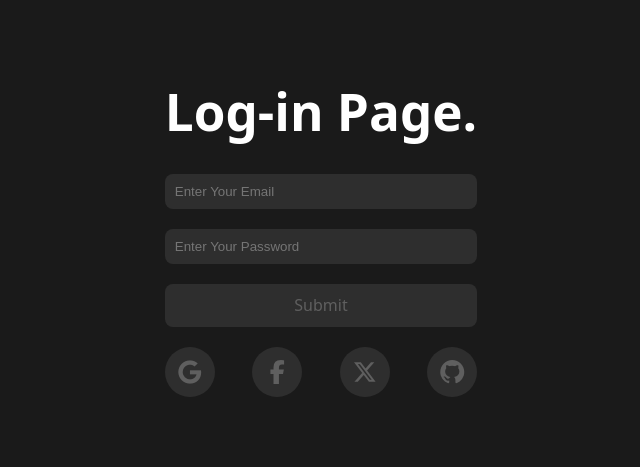
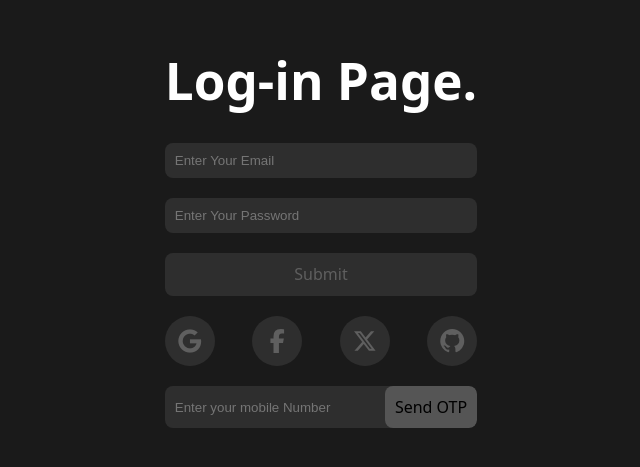
Before and after one commit to PrasanjeetBiswas/react-firebase, a React (Vite) app: page /login in a window 1280 px wide. Shown: the part 177-644 px from the top of the page, without its empty margins (319-959 px from the left). Built offline with nearby package versions, Linux system fonts and the light colour scheme.

Commit message:
Your commit message

```diff
--- a/src/components/Login.jsx
+++ b/src/components/Login.jsx
@@ -7,6 +7,8 @@ import {
   FacebookAuthProvider,
   TwitterAuthProvider,
   GithubAuthProvider,
+  signInWithPhoneNumber,
+  RecaptchaVerifier,
 } from "firebase/auth";
 import { app } from "../Firebase";
 import { useNavigate } from "react-router-dom";
@@ -15,6 +17,9 @@ import { useNavigate } from "react-router-dom";
 function Login() {
   const [email, setEmail] = useState("");
   const [password, setPassword] = useState("");
+  const [moblie, setMoblie] = useState(0);
+  const [isOtpSent, setIsOtpSent] = useState(false);
+  const [code,setCode] = useState(0);
 
   const navigate = useNavigate();
   const auth = getAuth(app);
@@ -96,6 +101,27 @@ function Login() {
       });
   };
 
+  const sendOtp=()=>{
+    const appVerifier = new RecaptchaVerifier(auth,'abc',{"size":"invisible"});
+    signInWithPhoneNumber(auth,moblie,appVerifier)
+    .then(res=>{
+          console.log("otp sent");
+          console.log(res);
+          window.confirmationResult = res;
+          setIsOtpSent(true);
+    })
+    .catch(err=>{
+      console.log(err)
+    })
+  }
+
+  const confirmoTP =()=>{
+    window.confirmationResult.confirm(code).then(res=>{
+      console.log(res)
+      navigate("/dasboard")
+    }).catch(err=>{console.log(err)})
+  }
+
   return (
     <>
       <div className="heading">
@@ -124,19 +150,37 @@ function Login() {
         <button type="submit" style={{backgroundColor:"#353535c5",color:"#ffffff3c"}}>Submit</button>
         <div style={{display:"flex",alignItems:"center",justifyContent:"space-between"}}>
           <button type="button" onClick={handleloginWithGoogle} style={{borderRadius:"50%", width:"50px", height:"50px", display:"flex",alignItems:"center",justifyContent:"center",backgroundColor:"#353535c5"}}>
-<i class="fa-brands fa-google" style={{fontSize:"24px",color:"#ffffff3c"}}></i>
+<i className="fa-brands fa-google" style={{fontSize:"24px",color:"#ffffff3c"}}></i>
         </button>
         <button type="button" onClick={handleloginWithFacebook} style={{borderRadius:"50%", width:"50px", height:"50px", display:"flex",alignItems:"center",justifyContent:"center",backgroundColor:"#353535c5"}}>
-          <i class="fa-brands fa-facebook-f" style={{fontSize:"24px",color:"#ffffff3c"}}></i>
+          <i className="fa-brands fa-facebook-f" style={{fontSize:"24px",color:"#ffffff3c"}}></i>
         </button>
         <button type="button" onClick={handleloginWithTwitter} style={{borderRadius:"50%", width:"50px", height:"50px", display:"flex",alignItems:"center",justifyContent:"center",backgroundColor:"#353535c5"}}>
-          <i class="fa-brands fa-x-twitter" style={{fontSize:"24px",color:"#ffffff3c"}}></i>
+          <i className="fa-brands fa-x-twitter" style={{fontSize:"24px",color:"#ffffff3c"}}></i>
         </button>
         <button type="button" onClick={handleloginWithGithub} style={{borderRadius:"50%", width:"50px", height:"50px", display:"flex",alignItems:"center",justifyContent:"center",backgroundColor:"#353535c5"}}>
-          <i class="fa-brands fa-github" style={{fontSize:"24px",color:"#ffffff3c"}}></i>
+          <i className="fa-brands fa-github" style={{fontSize:"24px",color:"#ffffff3c"}}></i>
         </button>
 
         </div>
+        {
+          !isOtpSent? <div>
+            <div style={{backgroundColor:"#353535c5",borderRadius:"8px",display:"flex",alignItems:"center",justifyContent:"space-between",overflow:"hidden"}}>
+          <input type="tel" placeholder="Enter your mobile Number" onChange={(e)=>{setMoblie(e.target.value)}}
+                    style={{ padding: "10px",backgroundColor:"transparent",border:"none",outline:"none" }}></input>
+          <button type="button" onClick={sendOtp}  style={{ padding: "10px",backgroundColor:"#555555ff",border:"none" }}>Send OTP</button>
+        </div>
+        <div id="abc"></div>
+          </div>
+        :
+        <div>
+          <h3>Confirm Your Otp</h3>
+          <div style={{backgroundColor:"#353535c5",borderRadius:"8px",display:"flex",alignItems:"center",justifyContent:"space-between",overflow:"hidden"}}>
+          <input type="tel" placeholder="Confirm your otp" onChange={(e)=>{setCode(e.target.value)}}
+                    style={{ padding: "10px",backgroundColor:"transparent",border:"none",outline:"none" }}/>
+          <button type="button" onClick={confirmoTP} style={{ padding: "10px",backgroundColor:"#555555ff",border:"none" }}>Confirm</button></div>
+        </div>
+        }
       </form>
     </>
   );
```
